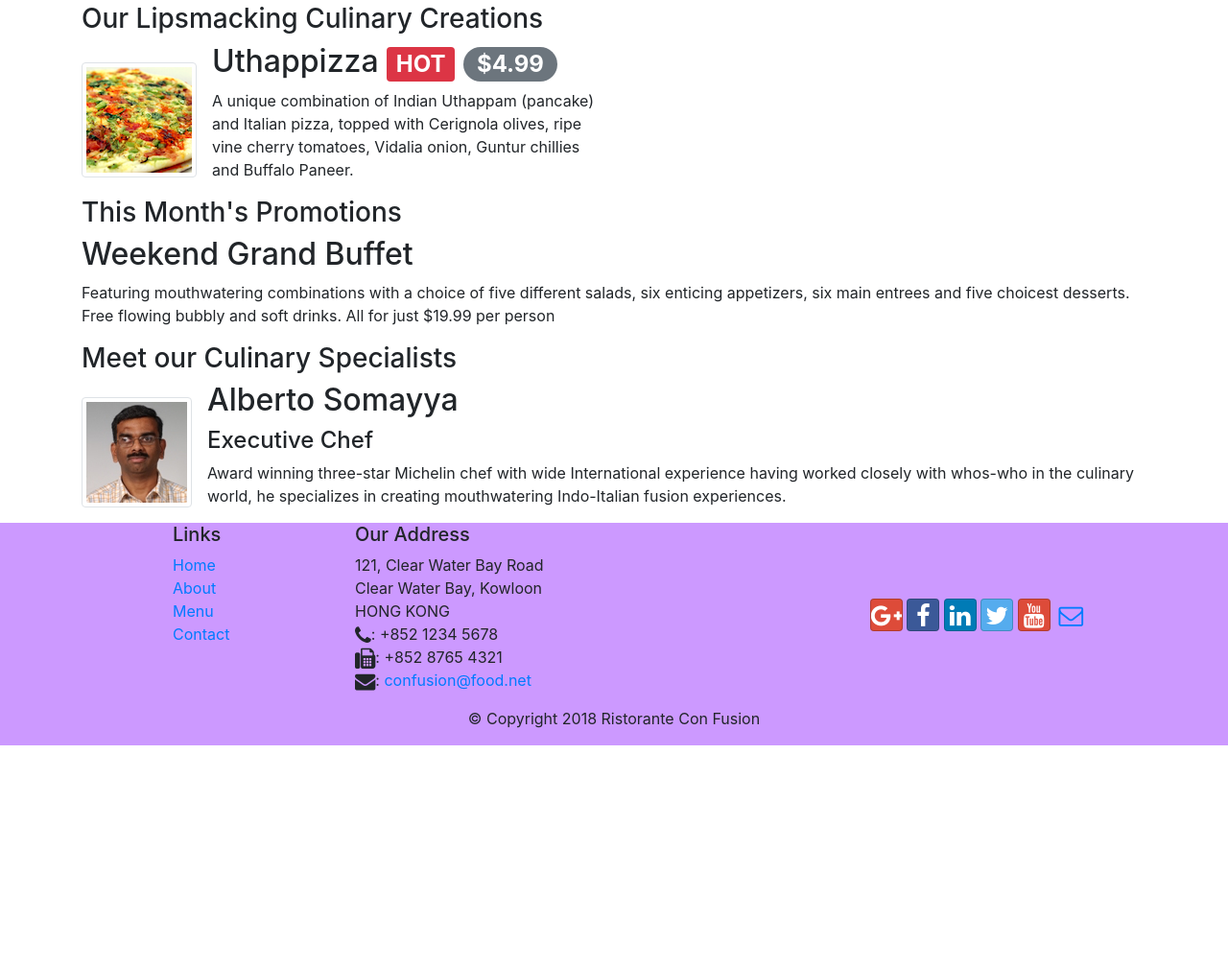
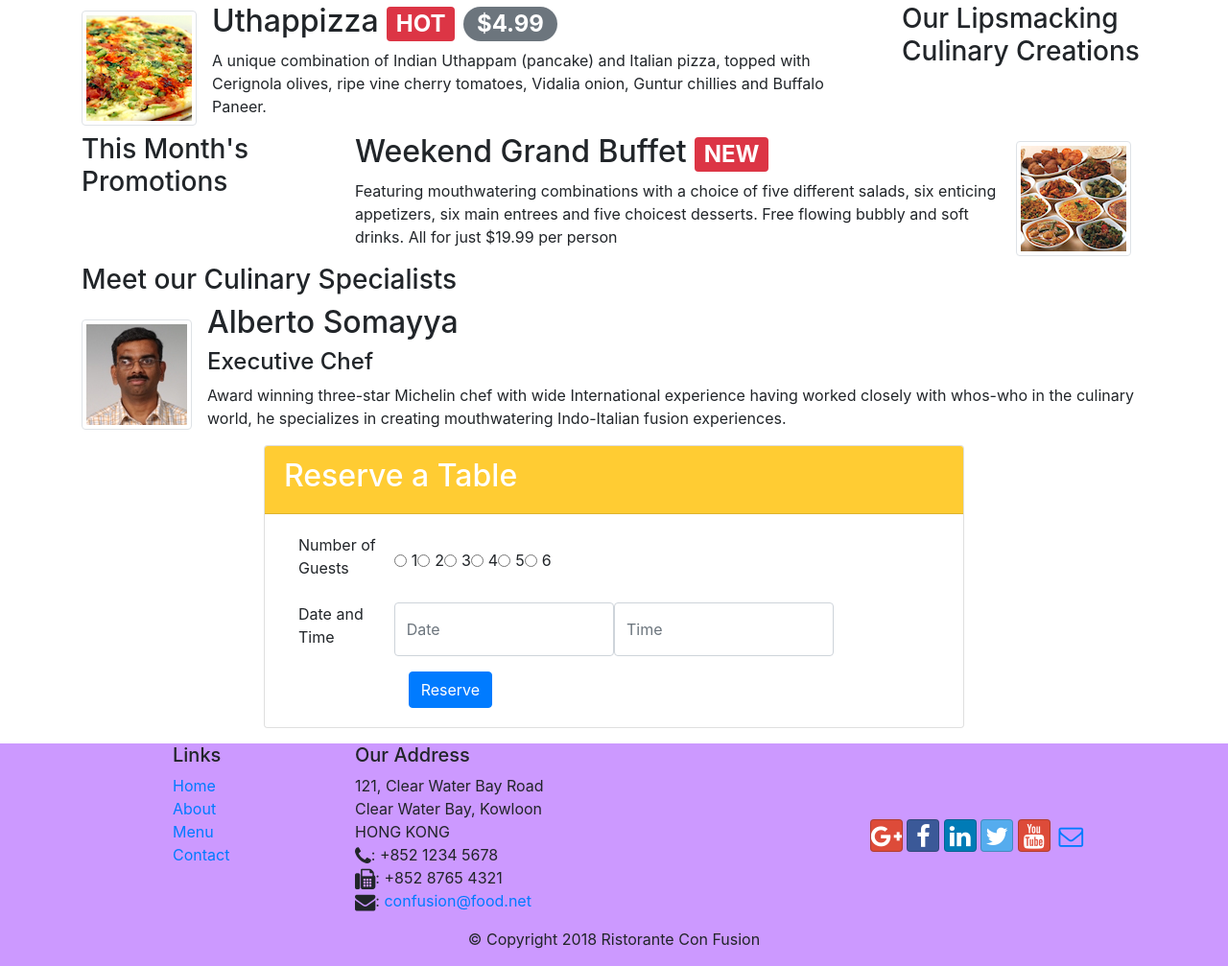
Before and after one commit to mtm2mtj/Coursera, a website: page conFusion/index.html in a window 1280 px wide. Shown: the part 351-1358 px from the top of the page at 96% size. Before the commit the page ends 1128 px from the top, so only its background shows below. Drawn offline with nearby package versions, Linux system fonts and the light colour scheme.

Commit message:
Confusion - Assignment 2

```diff
--- a/conFusion/index.html
+++ b/conFusion/index.html
@@ -43,40 +43,49 @@
                 <div class="col-12 col-sm align-self-center">
                     <img src="img/logo.png" class="img-fluid">
                 </div>
+                <div class="col-12 col-sm-5">
+                    <a class="btn btn-warning btn-lg" href="#ReserveTable">Reserve Table</a>
+                </div>
             </div>
         </div>
     </header>
 
     <div class="container">
-        <div class="row">
-            <div class="col-sm-12">
-                <h3>Our Lipsmacking Culinary Creations</h3>
-            </div>
-            <div class="col-sm-6 col-xs-12">
+        <div class="row row-content">
+
+            <div class="col-sm-9 ">
                 <div class="media">
-                    <img class="d-flex mr-3 img-thumbnail align-self-center"
-                            src="img/uthappizza.png" alt="Uthappizza">
+                    <img class="d-flex mr-3 img-thumbnail align-self-center" src="img/uthappizza.png" alt="Uthappizza">
                     <div class="media-body">
                         <h2 class="mt-0">Uthappizza <span class="badge badge-danger">HOT</span> <span class="badge badge-pill badge-secondary">$4.99 </span></h2>
-                        <p class="d-none d-sm-block">A unique combination of Indian Uthappam (pancake) and
-                            Italian pizza, topped with Cerignola olives, ripe vine
-                            cherry tomatoes, Vidalia onion, Guntur chillies and
-                            Buffalo Paneer.</p>
+                        <p class="d-none d-sm-block">A unique combination of Indian Uthappam (pancake) and Italian pizza, topped with Cerignola olives,
+                            ripe vine cherry tomatoes, Vidalia onion, Guntur chillies and Buffalo Paneer.</p>
                     </div>
                 </div>
+            </div>
+            <div class="col-sm-3 ">
+                <h3>Our Lipsmacking Culinary Creations</h3>
             </div>
         </div>
 
 
-        <div class="row">
-            <div class="col-sm-12">
+        <div class="row row-content">
+            <div class="col-sm-3">
                 <h3>This Month's Promotions</h3>
             </div>
-            <div class="col-sm-12">
-                <h2>Weekend Grand Buffet</h2>
+            <div class="col-sm-9">
+                <div class="media">
+                     <div class="media-body">
+                        <h2 class="mt-0">Weekend Grand Buffet <span class="badge badge-danger">NEW</span> </h2>
                         <p class="d-none d-sm-block">Featuring mouthwatering combinations with a choice of five different salads, six enticing appetizers, six
                     main entrees and five choicest desserts. Free flowing bubbly and soft drinks. All for just $19.99 per
                     person </p>
+                    </div>
+                    <img class="d-flex mr-3 img-thumbnail align-self-center" src="img/buffet.png" alt="Buffet">
+
+                </div>
+
+
             </div>
         </div>
 
@@ -85,18 +94,61 @@
                 <h3>Meet our Culinary Specialists</h3>
             </div>
             <div class="media">
-                    <img class="d-flex mr-3 img-thumbnail align-self-center"
-                            src="img/alberto.png" alt="Alberto Somayya">
+                <img class="d-flex mr-3 img-thumbnail align-self-center" src="img/alberto.png" alt="Alberto Somayya">
                 <div class="media-body">
                     <h2 class="mt-0">Alberto Somayya</h2>
                     <h4>Executive Chef</h4>
-                        <p class="d-none d-sm-block">Award winning three-star Michelin chef with wide
-                            International experience having worked closely with
-                            whos-who in the culinary world, he specializes in
-                            creating mouthwatering Indo-Italian fusion experiences.
+                    <p class="d-none d-sm-block">Award winning three-star Michelin chef with wide International experience having worked closely with
+                        whos-who in the culinary world, he specializes in creating mouthwatering Indo-Italian fusion experiences.
                     </p>
                 </div>
             </div>
+        </div>
+        <div class="row row-content">
+            <div class="d-none d-sm-block col-sm-2"></div>
+            <div class="col-sm-8 col-12">
+                <div class="card mb-3">
+                    <div class="card-header text-white">
+                        <h2>Reserve a Table</h2>
+                    </div>
+                    <div class="card-body">
+
+                       <form class="container" id="ReserveTable">
+                           <div class="form-group row">
+                               <label class="col-12 col-sm-2">Number of Guests</label>
+                               <div class="form-check form-check-inline col-12 col-sm-8">
+                                   <input class="form-check-input" type="radio" name="numberOfGuests" id="numberOfGuests1" value="1">
+                                   <label class="form-check-label" for="numberOfGuests1">1</label>
+                                   <input class="form-check-input" type="radio" name="numberOfGuests" id="numberOfGuests2" value="2">
+                                   <label class="form-check-label" for="numberOfGuests2">2</label>
+                                   <input class="form-check-input" type="radio" name="numberOfGuests" id="numberOfGuests3" value="3">
+                                   <label class="form-check-label" for="numberOfGuests3">3</label>
+                                   <input class="form-check-input" type="radio" name="numberOfGuests" id="numberOfGuests4" value="4">
+                                   <label class="form-check-label" for="numberOfGuests4">4</label>
+                                   <input class="form-check-input" type="radio" name="numberOfGuests" id="numberOfGuests5" value="5">
+                                   <label class="form-check-label" for="numberOfGuests5">5</label>
+                                   <input class="form-check-input" type="radio" name="numberOfGuests" id="numberOfGuests6" value="6">
+                                   <label class="form-check-label" for="numberOfGuests6">6</label>
+                               </div>
+                           </div>
+                           <div class="form-group row">
+                               <label class="col-12 col-sm-2">Date and Time</label>
+                               <input type="text" class="form-control col-12 col-sm-4" id="date" placeholder="Date">
+                               <input type="text" class="form-control col-12 col-sm-4" id="time" placeholder="Time">
+                           </div>
+                           <div class="row">
+                               <div class="d-none d-sm-block col-sm-2"></div>
+                               <div class="col-12 col-sm-10">
+                                   <input class="btn btn-primary" type="submit" value="Reserve">
+                               </div>
+                           </div>
+
+                       </form>
+
+                    </div>
+                </div>
+            </div>
+            <div class="d-none d-sm-block col-sm-2"></div>
         </div>
     </div>
     <footer class="footer">
--- a/conFusion/styles.css
+++ b/conFusion/styles.css
@@ -14,3 +14,7 @@ body{
 .navbar-dark {
      background-color: #512DA8;
 }
+
+.card-header {
+    background-color:#ffcc33;
+}
```
Lines whose indentation alone changed are shown as unchanged.
